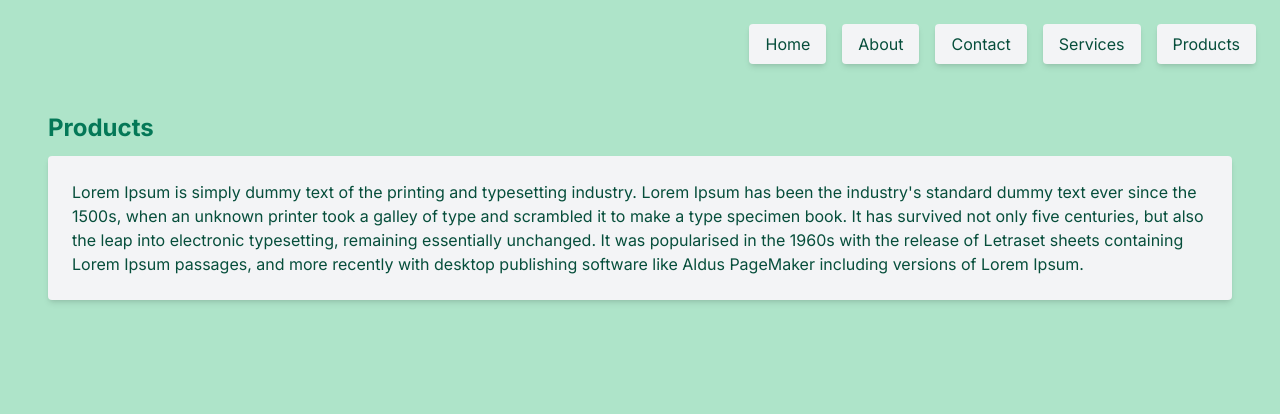
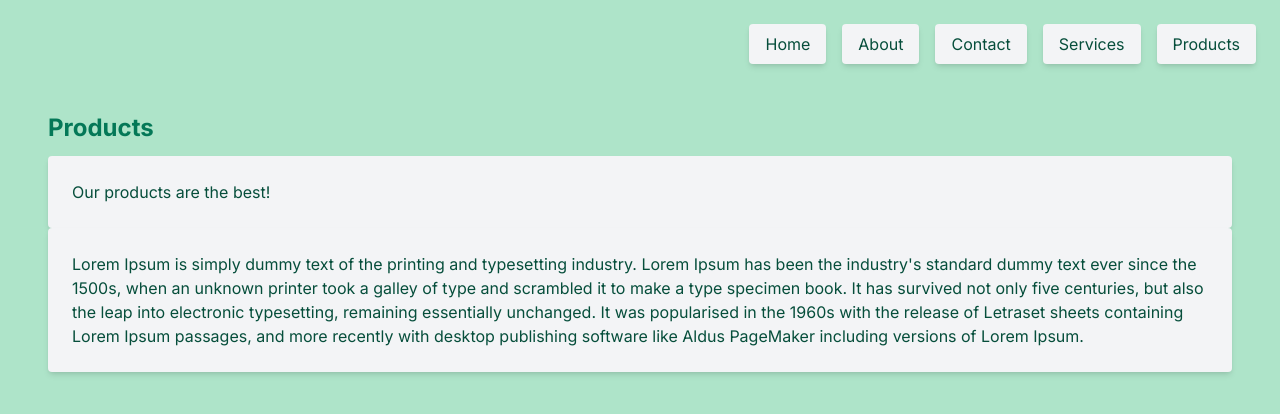
Before and after one commit to Jessino/csci31final, a Next.js app: page /products in a window 1280 px wide. Shown: the top 414 px of the page. Built offline with nearby package versions, Linux system fonts and the light colour scheme.

Commit message:
Update content of products page

```diff
--- a/src/app/products/page.js
+++ b/src/app/products/page.js
@@ -9,6 +9,7 @@ export default function Products() {
       <Navbar />
       <div className="m-12">
         <PageTitle title="Products" />
+        <PageContent content="Our products are the best!" />
         <PageContent />
       </div>
     </div>
```
